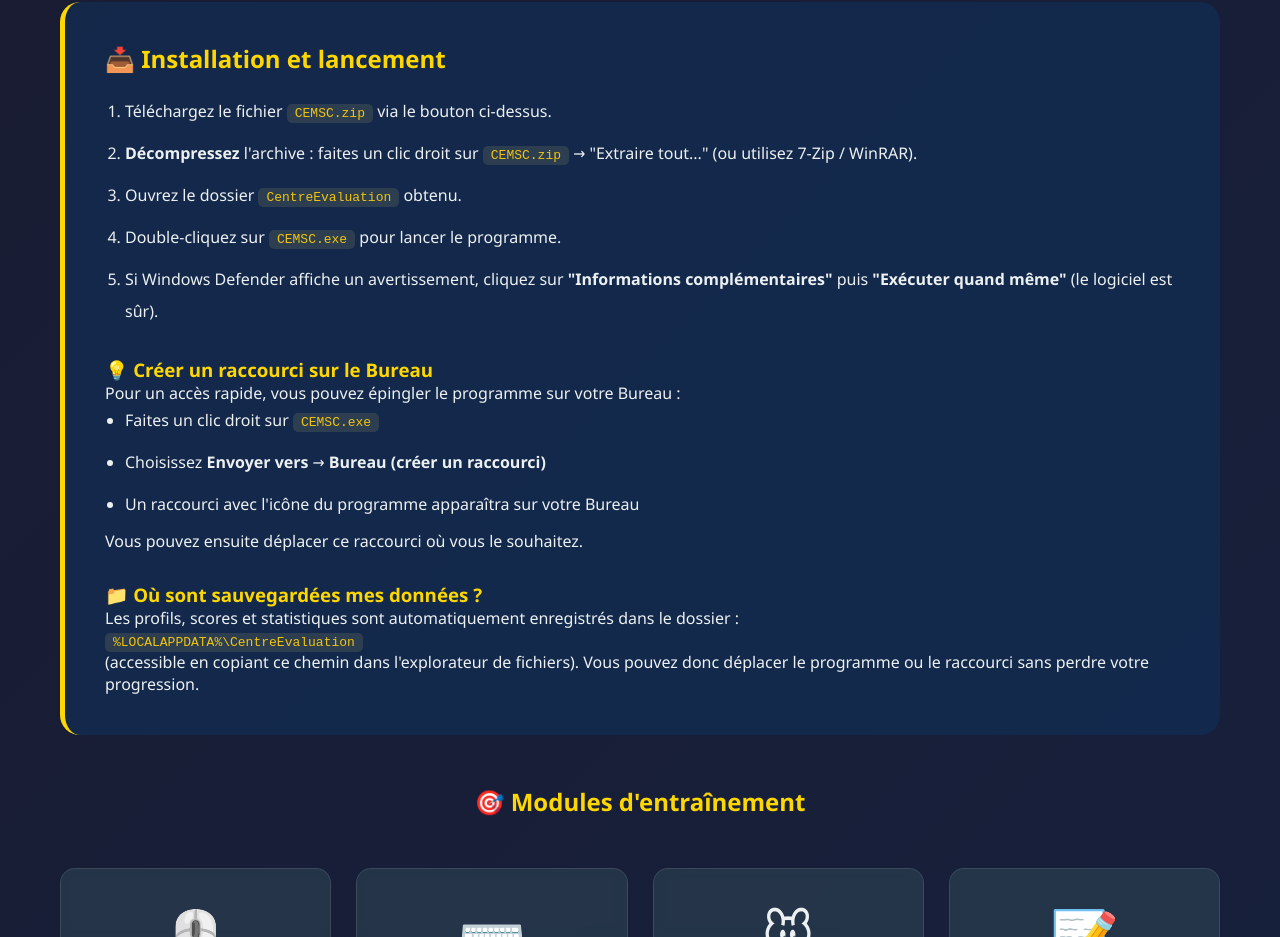
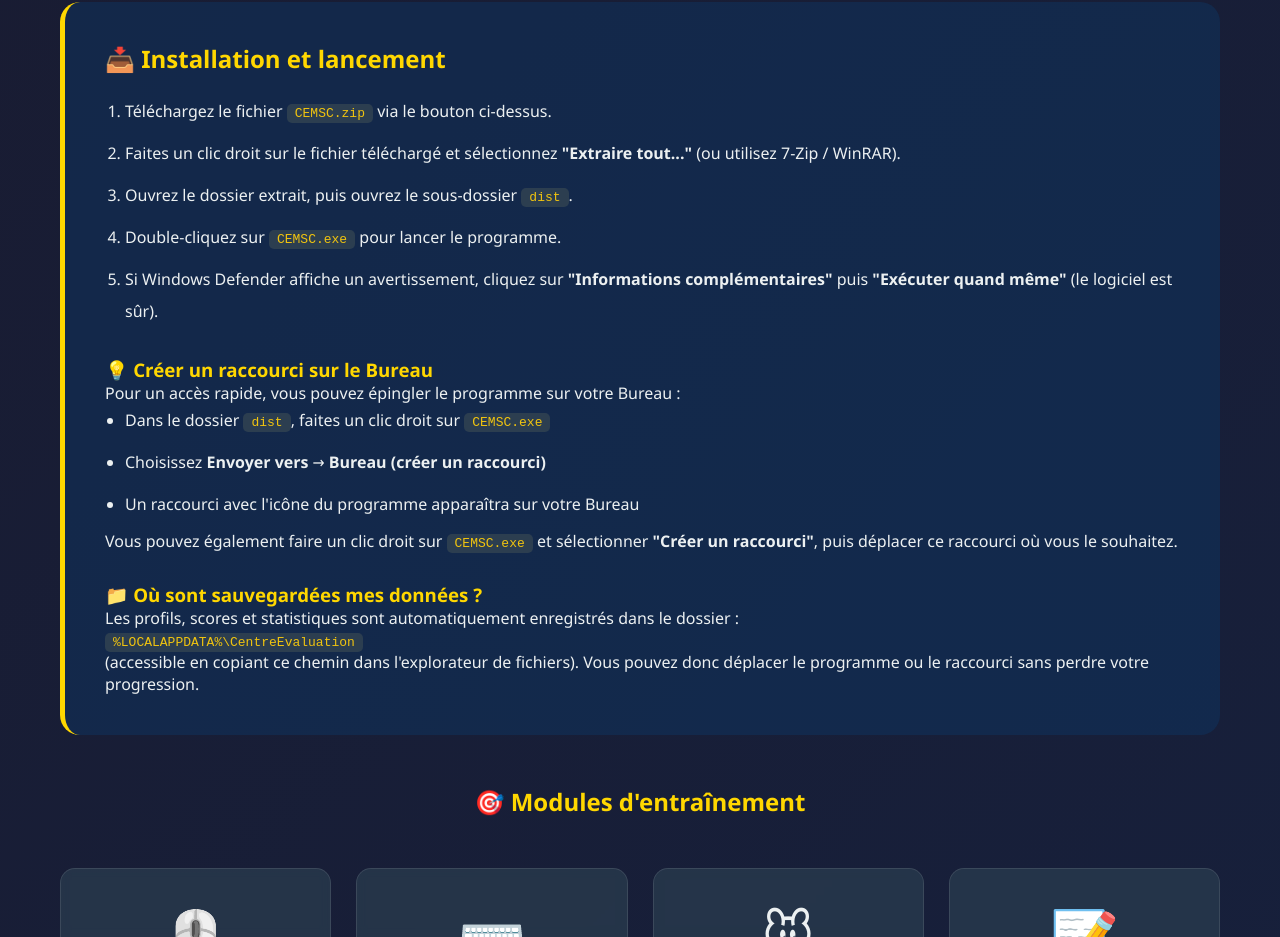
Before and after one commit to AFAPF/CentreEvaluation, a plain HTML site: page index.html in a window 1280 px wide. Shown: the part 1404-2341 px from the top of the page. Drawn offline with Linux system fonts and the light colour scheme.

Commit message:
Update index.html

```diff
--- a/index.html
+++ b/index.html
@@ -216,7 +216,7 @@
             <img src="icone.png" alt="Icône CEMSC" class="app-icon floating">
             <h1>Centre d'Évaluation</h1>
             <div class="tagline">Maîtrisez votre clavier et votre souris en vous amusant</div>
-            <a href="https://github.com/afapf/CentreEvaluation/releases/download/v1.0.0/CEMSC.zip" class="download-btn" download>
+            <a href="https://github.com/AFAPF/CentreEvaluation/releases/download/v1.0.0/CEMSC.zip" class="download-btn" download>
                 ⬇️ Télécharger CEMSC.zip
             </a>
             <div class="version-info">Version 1.0 | Windows 10/11 | ~24 Mo</div>
@@ -238,8 +238,8 @@
             <h2>📥 Installation et lancement</h2>
             <ol>
                 <li>Téléchargez le fichier <span class="highlight">CEMSC.zip</span> via le bouton ci-dessus.</li>
-                <li><strong>Décompressez</strong> l'archive : faites un clic droit sur <span class="highlight">CEMSC.zip</span> → "Extraire tout..." (ou utilisez 7-Zip / WinRAR).</li>
-                <li>Ouvrez le dossier <span class="highlight">CentreEvaluation</span> obtenu.</li>
+                <li>Faites un clic droit sur le fichier téléchargé et sélectionnez <strong>"Extraire tout..."</strong> (ou utilisez 7-Zip / WinRAR).</li>
+                <li>Ouvrez le dossier extrait, puis ouvrez le sous-dossier <span class="highlight">dist</span>.</li>
                 <li>Double-cliquez sur <span class="highlight">CEMSC.exe</span> pour lancer le programme.</li>
                 <li>Si Windows Defender affiche un avertissement, cliquez sur <strong>"Informations complémentaires"</strong> puis <strong>"Exécuter quand même"</strong> (le logiciel est sûr).</li>
             </ol>
@@ -247,11 +247,11 @@
             <h3 style="margin-top:30px; color:#ffd700;">💡 Créer un raccourci sur le Bureau</h3>
             <p>Pour un accès rapide, vous pouvez épingler le programme sur votre Bureau :</p>
             <ul>
-                <li>Faites un clic droit sur <span class="highlight">CEMSC.exe</span></li>
+                <li>Dans le dossier <span class="highlight">dist</span>, faites un clic droit sur <span class="highlight">CEMSC.exe</span></li>
                 <li>Choisissez <strong>Envoyer vers</strong> → <strong>Bureau (créer un raccourci)</strong></li>
                 <li>Un raccourci avec l'icône du programme apparaîtra sur votre Bureau</li>
             </ul>
-            <p>Vous pouvez ensuite déplacer ce raccourci où vous le souhaitez.</p>
+            <p>Vous pouvez également faire un clic droit sur <span class="highlight">CEMSC.exe</span> et sélectionner <strong>"Créer un raccourci"</strong>, puis déplacer ce raccourci où vous le souhaitez.</p>
 
             <h3 style="margin-top:30px; color:#ffd700;">📁 Où sont sauvegardées mes données ?</h3>
             <p>Les profils, scores et statistiques sont automatiquement enregistrés dans le dossier :<br>
@@ -318,7 +318,7 @@
         <footer>
             <p>© 2026 - Arnaud Fourcade - Pôle d'Appui à la scolarité - MPA</p>
             <p style="margin-top: 15px;">
-                <a href="https://github.com/afapf/CentreEvaluation" style="color: #3498db; text-decoration: none;">GitHub</a> |
+                <a href="https://github.com/AFAPF/CentreEvaluation" style="color: #3498db; text-decoration: none;">GitHub</a> |
                 <a href="#" style="color: #3498db; text-decoration: none;">Signaler un bug</a>
             </p>
             <p style="margin-top: 20px; font-size: 0.9em;">
```
